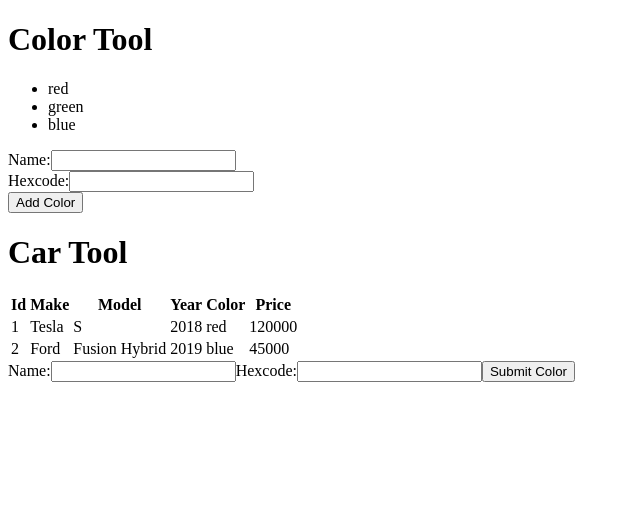
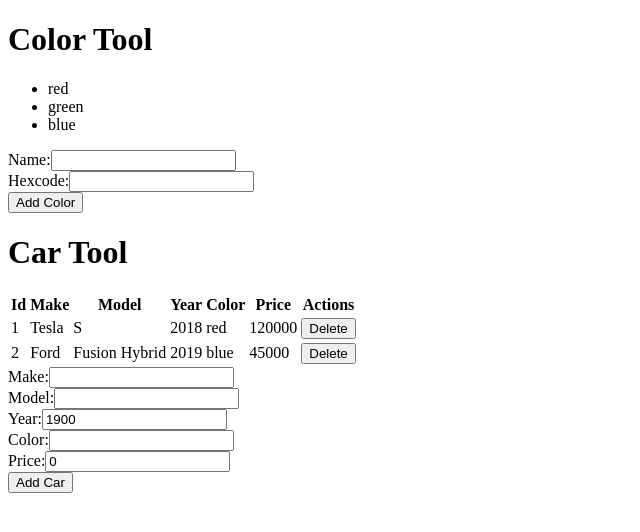
Before and after one commit to t4d-classes/applied-javascript_05162022, a React (Create React App) app in the folder react-app/: page / in a window 1280 px wide. Shown: the top 532 px of the page, without its empty margins (0-640 px from the left). Built offline with nearby package versions, Linux system fonts and the light colour scheme.

Commit message:
add exercise 8

```diff
--- a/react-app/src/components/CarForm.js
+++ b/react-app/src/components/CarForm.js
@@ -1,21 +1,57 @@
-export const CarForm = ({ buttonText }) => {
+import { useState } from 'react';
+import styled from 'styled-components';
+
+const Label = styled.label`
+  display: block;
+`;
+
+export const CarForm = ({ buttonText, onSubmitCar }) => {
+
+  const [ carForm, setCarForm ] = useState({
+    make: '', model: '', year: 1900, color: '', price: 0,
+  });
+
+  const change = (evt) => {
+    setCarForm({
+      ...carForm,
+      [evt.target.name]: evt.target.type === 'number'
+        ? evt.target.valueAsNumber
+        : evt.target.value,
+    });
+  };
+
+  const submitCar = () => {
+    onSubmitCar({...carForm });
+  };
 
   return (
-    <form>
-      <label>
-        Name:
-        <input type="text" name="name" />
-      </label>
-      <label>
-        Hexcode:
-        <input type="text" name="hexcode" />
-      </label>
-      <button type="button">{buttonText}</button>
+    <form className="carForm">
+      <Label>
+        Make:
+        <input type="text" name="make" value={carForm.make} onChange={change} />
+      </Label>
+      <Label>
+        Model:
+        <input type="text" name="model" value={carForm.model} onChange={change} />
+      </Label>
+      <Label>
+        Year:
+        <input type="number" name="year" value={carForm.year} onChange={change} />
+      </Label>
+      <Label>
+        Color:
+        <input type="text" name="color" value={carForm.color} onChange={change} />
+      </Label>
+      <Label>
+        Price:
+        <input type="number" name="price" value={carForm.price} onChange={change} />
+      </Label>
+      <button type="button" onClick={submitCar}>{buttonText}</button>
     </form>
   );
 
 };
 
 CarForm.defaultProps = {
-  buttonText: "Submit Color",
+  buttonText: "Submit Car",
 };
--- a/react-app/src/components/CarTable.js
+++ b/react-app/src/components/CarTable.js
@@ -1,6 +1,9 @@
 import { CarViewRow } from "./CarViewRow";
 
-export const CarTable = ({ cars }) => {
+export const CarTable = ({
+  cars,
+  onDeleteCar: deleteCar,
+}) => {
 
   return (
     <table>
@@ -12,10 +15,12 @@
           <th>Year</th>
           <th>Color</th>
           <th>Price</th>
+          <th>Actions</th>
         </tr>
       </thead>
       <tbody>
-        {cars.map(car => <CarViewRow key={car.id} car={car} />)}
+        {cars.map(car =>
+          <CarViewRow key={car.id} car={car} onDeleteCar={deleteCar} />)}
       </tbody>
     </table>
   );
--- a/react-app/src/components/CarTool.js
+++ b/react-app/src/components/CarTool.js
@@ -1,14 +1,34 @@
+import { useState } from 'react';
+
 import { ToolHeader } from './ToolHeader';
 import { CarTable } from "./CarTable";
 import { CarForm } from './CarForm';
 
-export const CarTool = ({ cars }) => {
+export const CarTool = ({ cars: initialCars }) => {
+
+  const [ cars, setCars ] = useState([ ...initialCars ]);
+
+  const addCar = newCar => {
+
+    setCars([
+      ...cars,
+      {
+        ...newCar,
+        id: Math.max(...cars.map(c => c.id), 0) + 1,
+      },
+    ]);
+
+  };
+
+  const deleteCar = carId => {
+    setCars(cars.filter(c => c.id !== carId));
+  };
 
   return (
     <>
       <ToolHeader headerText="Car Tool" />
-      <CarTable cars={cars} />
-      <CarForm />
+      <CarTable cars={cars} onDeleteCar={deleteCar} />
+      <CarForm buttonText="Add Car" onSubmitCar={addCar} />
     </>
   );
 
--- a/react-app/src/components/CarViewRow.js
+++ b/react-app/src/components/CarViewRow.js
@@ -1,4 +1,7 @@
-export const CarViewRow = ({ car }) => {
+export const CarViewRow = ({
+  car,
+  onDeleteCar: deleteCar,
+ }) => {
 
   return (
     <tr>
@@ -8,6 +11,12 @@
       <td>{car.year}</td>
       <td>{car.color}</td>
       <td>{car.price}</td>
+      <td>
+        <button type="button"
+          onClick={() => deleteCar(car.id)}>
+          Delete
+        </button>
+      </td>
     </tr>
   );
 
```
Also changed, not shown: react-app/exercises/exercise-8.md (added, +7 -0 lines).
